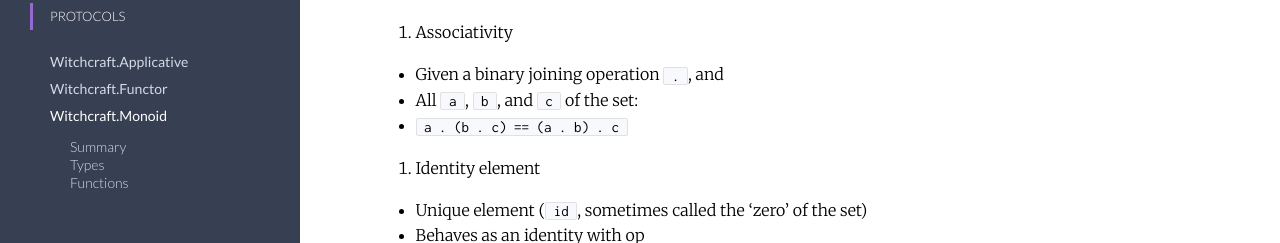
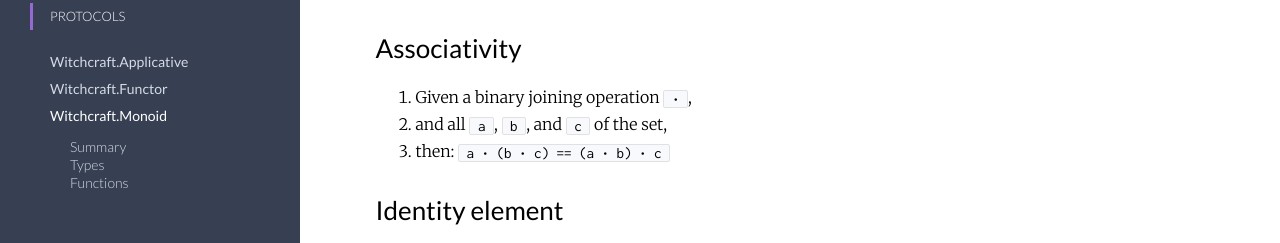
Before and after one commit to witchcrafters/witchcraft, a plain HTML site: page doc/Witchcraft.Monoid.html in a window 1280 px wide. Shown: the part 205-448 px from the top of the page. Drawn offline with Linux system fonts and the light colour scheme; files whose address does not match are found by name.

Commit message:
More docs

```diff
--- a/doc/Witchcraft.Monoid.html
+++ b/doc/Witchcraft.Monoid.html
@@ -78,22 +78,16 @@
           <p>Monoids are a set, plus a binary combining operation (<code class="inline">op</code>) that
 returns another member of the set.</p>
 <h1>Properties</h1>
+<h2>Associativity</h2>
 <ol>
-<li>Associativity
+<li>Given a binary joining operation <code class="inline">•</code>,
+</li>
+<li>and all <code class="inline">a</code>, <code class="inline">b</code>, and <code class="inline">c</code> of the set,
+</li>
+<li>then: <code class="inline">a • (b • c) == (a • b) • c</code>
 </li>
 </ol>
-<ul>
-<li>Given a binary joining operation <code class="inline">.</code>, and
-</li>
-<li>All <code class="inline">a</code>, <code class="inline">b</code>, and <code class="inline">c</code> of the set:
-</li>
-<li><code class="inline">a . (b . c) == (a . b) . c</code>
-</li>
-</ul>
-<ol>
-<li>Identity element
-</li>
-</ol>
+<h2>Identity element</h2>
 <ul>
 <li>Unique element (<code class="inline">id</code>, sometimes called the ‘zero’ of the set)
 </li>
```
Also changed, not shown: 1 other file.
